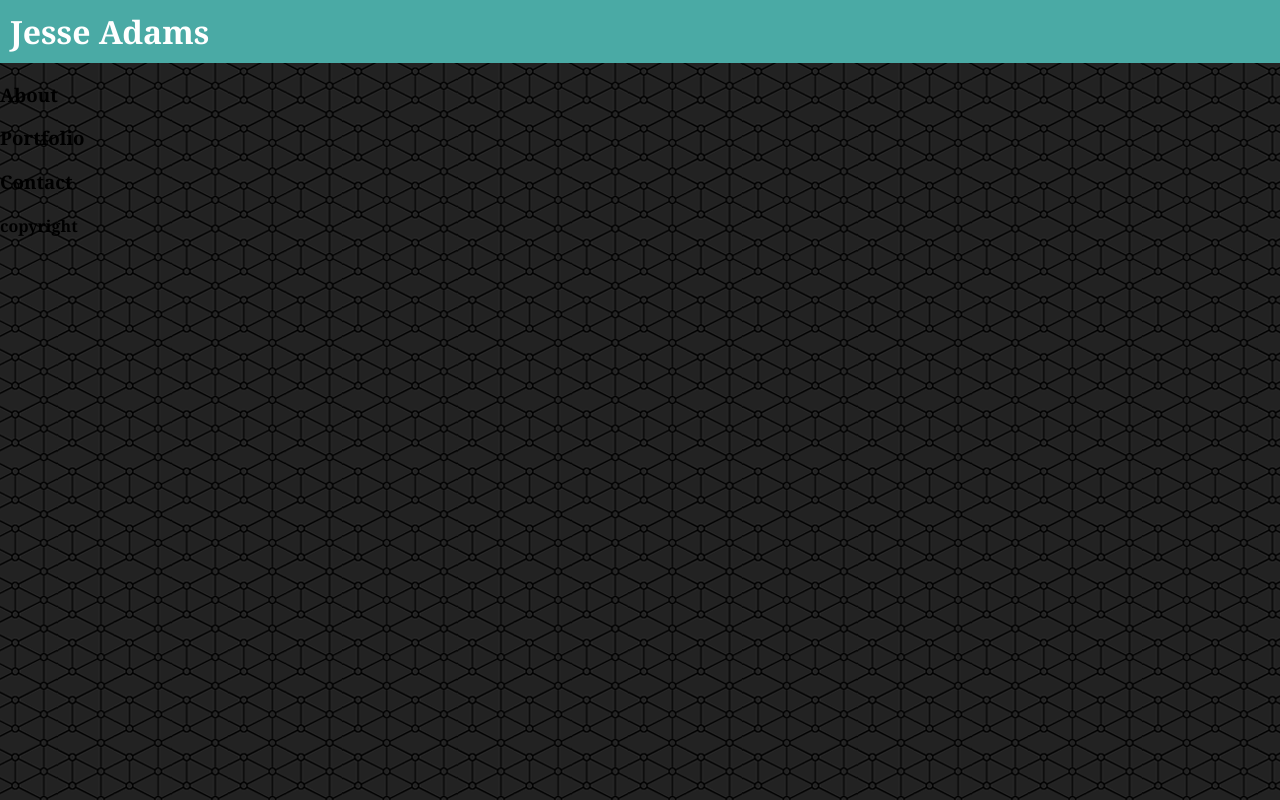
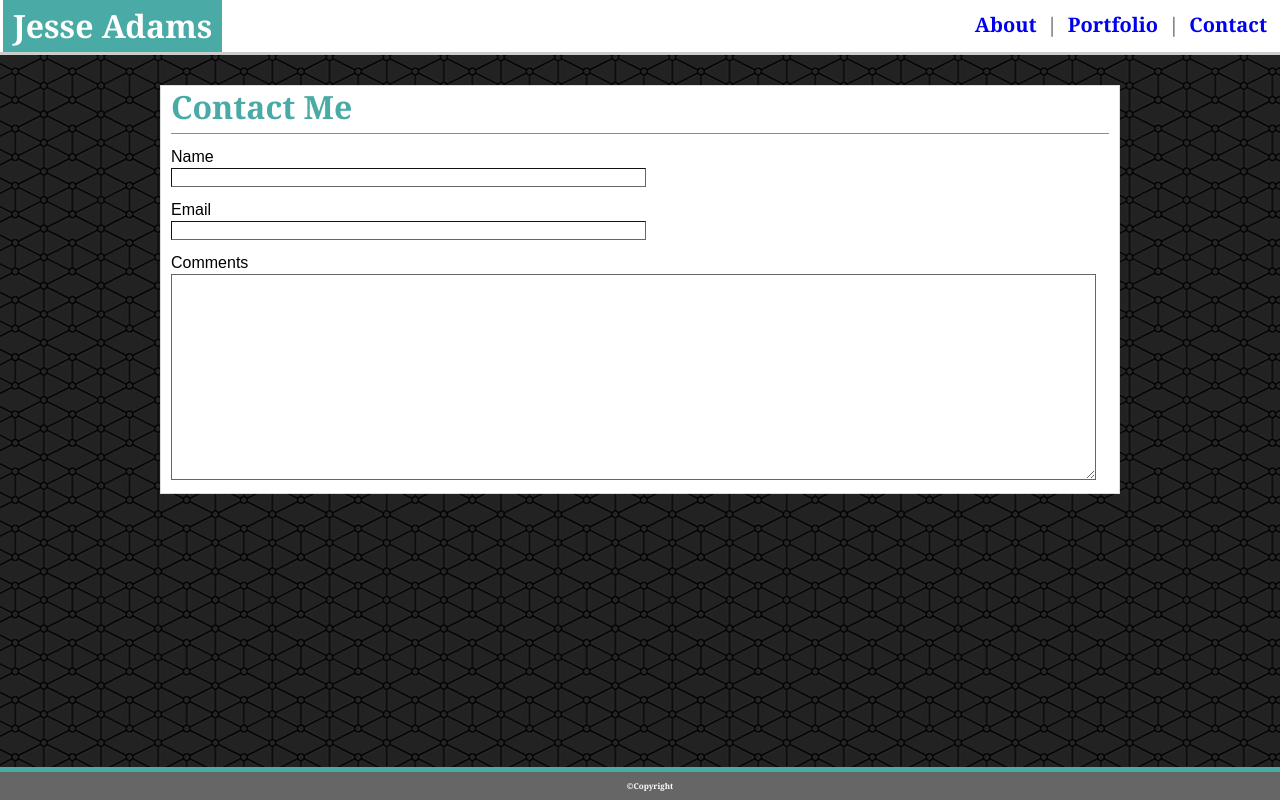
Before and after one commit to jadamsin3d/jadamsin3d.github.io, a plain HTML site: page contact.html in a window 1280 px wide. Drawn offline with Linux system fonts and the light colour scheme.

Commit message:
more website progress

```diff
--- /dev/null
+++ b/assets/css/reset.css
@@ -0,0 +1,48 @@
+/* http://meyerweb.com/eric/tools/css/reset/
+   v2.0 | 20110126
+   License: none (public domain)
+*/
+
+html, body, div, span, applet, object, iframe,
+h1, h2, h3, h4, h5, h6, p, blockquote, pre,
+a, abbr, acronym, address, big, cite, code,
+del, dfn, em, img, ins, kbd, q, s, samp,
+small, strike, strong, sub, sup, tt, var,
+b, u, i, center,
+dl, dt, dd, ol, ul, li,
+fieldset, form, label, legend,
+table, caption, tbody, tfoot, thead, tr, th, td,
+article, aside, canvas, details, embed,
+figure, figcaption, footer, header, hgroup,
+menu, nav, output, ruby, section, summary,
+time, mark, audio, video {
+	margin: 0;
+	padding: 0;
+	border: 0;
+	font-size: 100%;
+	font: inherit;
+	vertical-align: baseline;
+}
+/* HTML5 display-role reset for older browsers */
+article, aside, details, figcaption, figure,
+footer, header, hgroup, menu, nav, section {
+	display: block;
+}
+body {
+	line-height: 1;
+}
+ol, ul {
+	list-style: none;
+}
+blockquote, q {
+	quotes: none;
+}
+blockquote:before, blockquote:after,
+q:before, q:after {
+	content: '';
+	content: none;
+}
+table {
+	border-collapse: collapse;
+	border-spacing: 0;
+}
--- a/assets/css/style.css
+++ b/assets/css/style.css
@@ -3,28 +3,59 @@ body {
     background-repeat: repeat;
     margin: 0;
 }
-h1, h2, h3, h4, h5, h6 {
+
+h1 {
+    font-size: 32px;
+    font-family: Georgia, 'Times New Roman', Times, serif;
+    font-weight: bold;
+}
+
+h2 {
+    font-size: 28px;
+    font-weight: bold;
+    font-family: Georgia, 'Times New Roman', Times, serif;
+}
+
+h3 {
+    font-size: 20px;
+    font-weight: bold;
+    font-family: Georgia, 'Times New Roman', Times, serif;
+}
+
+h4 {
+    font-size: 12px;
+    font-weight: bold;
+    font-family: Georgia, 'Times New Roman', Times, serif;
+}
+
+h5 {
+    font-size: 8px;
+    font-weight: bold;
+    font-family: Georgia, 'Times New Roman', Times, serif;
+}
+
+h6 {
+    font-size: 6px;
+    font-weight: bold;
     font-family: Georgia, 'Times New Roman', Times, serif;
 }
 
 p {
     font-family: Arial, Helvetica, sans-serif;
+    margin-top: 15px;
+    margin-bottom: 3px;
 }
 
-#TopHeader {
+.TopHeader {
     background-color: #ffffff;
     width: 100%;
-    margin:0;
-    top: 0;
-    padding: 0;
     border-bottom: 3px #cccccc solid;
 }
 
-#HeaderName {
+.HeaderName {
     background-color: #4AAAA5;
     color: #ffffff;
     padding: 10px;
-    margin: 0px;
 }
 
 ul {
@@ -37,27 +68,37 @@ li {
 }
 
 
-#NaviBar {
+.NaviBar {
     float: right;
     margin-right: 10px;
     color: #777777;
+    align-self: center;
+    padding-top: 15px;
 }
 
 .AboutMeSection {
     width: 938px;
     align-items: center;
     background-color: #ffffff;
-    margin: 15px auto;
+    margin: 30px auto;
     padding: 5px 10px;
     color: #777777;
     border: 1px solid #dddddd;
 
 }
 
-#AboutME {
+#aboutme {
     color: #4aaaa5;
     border-bottom: 1px solid #4aaaa5;
-    padding-bottom: 15px;
+    padding-bottom: 10px;
+    margin-bottom: 10px;
+}
+
+#contactme {
+    color: #4aaaa5;
+    border-bottom: 1px solid #4aaaa5;
+    padding-bottom: 10px;
+    margin-bottom: 10px;
 }
 
 #JessePic1 {
@@ -78,4 +119,43 @@ li {
     width: 100%;
     padding:10px;
     margin-bottom: 0;
+    font-size: 8px;
 }
+
+.ContactMeDiv {
+    width: 938px;
+    background-color: #ffffff;
+    margin: 30px auto;
+    padding: 5px 10px;
+    border: 1px solid #dddddd;
+}
+
+.CommentsSection {
+    width: 98%  ;
+    height: 200px;
+    border-color: #666666;
+    border-width: 1px;
+    margin-bottom: 5px;
+}
+
+.ContactStyle {
+    width: 50%;
+    border-color: #666666;
+    border-width: 1px;
+}
+
+a:link {
+    text-decoration: none;
+}
+
+a:visited {
+    text-decoration: none;
+}
+
+a:hover {
+    text-decoration: none;
+}
+
+a:active {
+    text-decoration: underline;
+}
--- a/contact.html
+++ b/contact.html
@@ -2,20 +2,36 @@
 <html>
     <head>
         <title>Jesse's Portfolio</title>
+        <link rel="stylesheet" href="assets/css/reset.css">
         <link rel="stylesheet" href="assets/css/style.css">
+
     </head>
 
         <body>
-            <div>
-                <h1 id="HeaderName">Jesse Adams</h1>
-                <h3 id="About">About</h3>
-                <h3 id="Portfolio">Portfolio</h3>
-                <h3 id="Contact">Contact</h3>
+            <div class="TopHeader">
+                <ul>
+                    <li><h1 class="HeaderName">Jesse Adams</h1></li>
+                    <Div class="NaviBar">
+                        <li><h3 class="About"><a href="index.html">About</a></h3></li>
+                        <li><h3> | </h3></li>
+                        <li><h3 class="Portfolio"><a href="portfolio.html">Portfolio</a></h3></li>
+                        <li><h3> | </h3></li>
+                        <li><h3 class="Contact"><a href="contact.html">Contact</a></h3></li>
+                    </Div>
+                </ul>
             </div>
+        <div class="ContactMeDiv">
+            <h1 id="contactme">Contact Me</h1>
+            <p>Name</p>
+            <input type="text" name="Name" class="ContactStyle">
+            <p>Email</p>
+            <input type="email" name="Email" class="ContactStyle">
+            <p>Comments</p>
+            <textarea name="Comments" rows="6" col="50" class="CommentsSection"></textarea>
+        </div>
 
-
-            <div>
-                <h4>copyright</h4>
-            </div>
-        </body>
+        <div>
+            <h4 class="copyright">©Copyright</h4>
+        </div>
+    </body>
 </html>
```
Also changed, not shown: index.html (+8 -7 lines), portfolio.html (+13 -6 lines).
